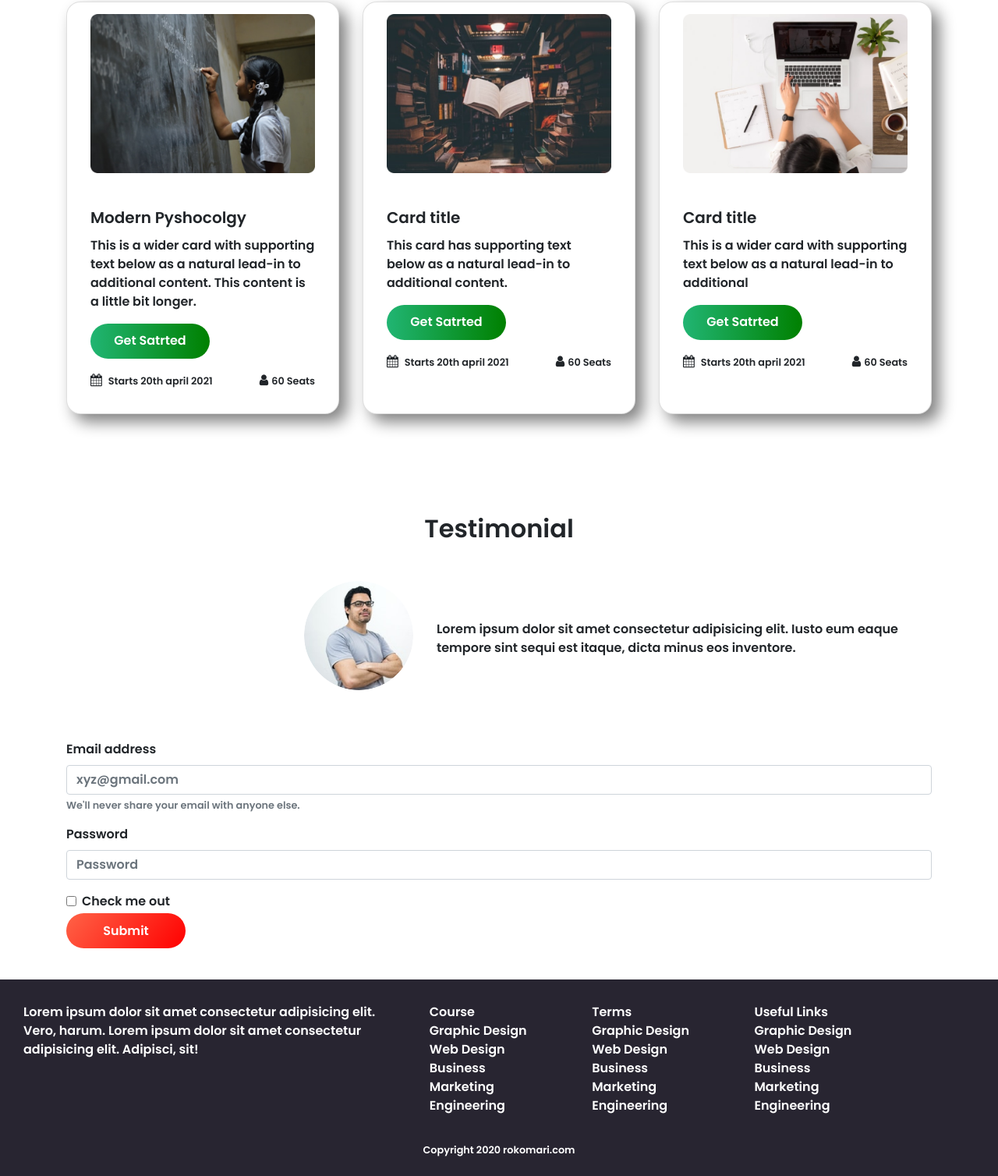
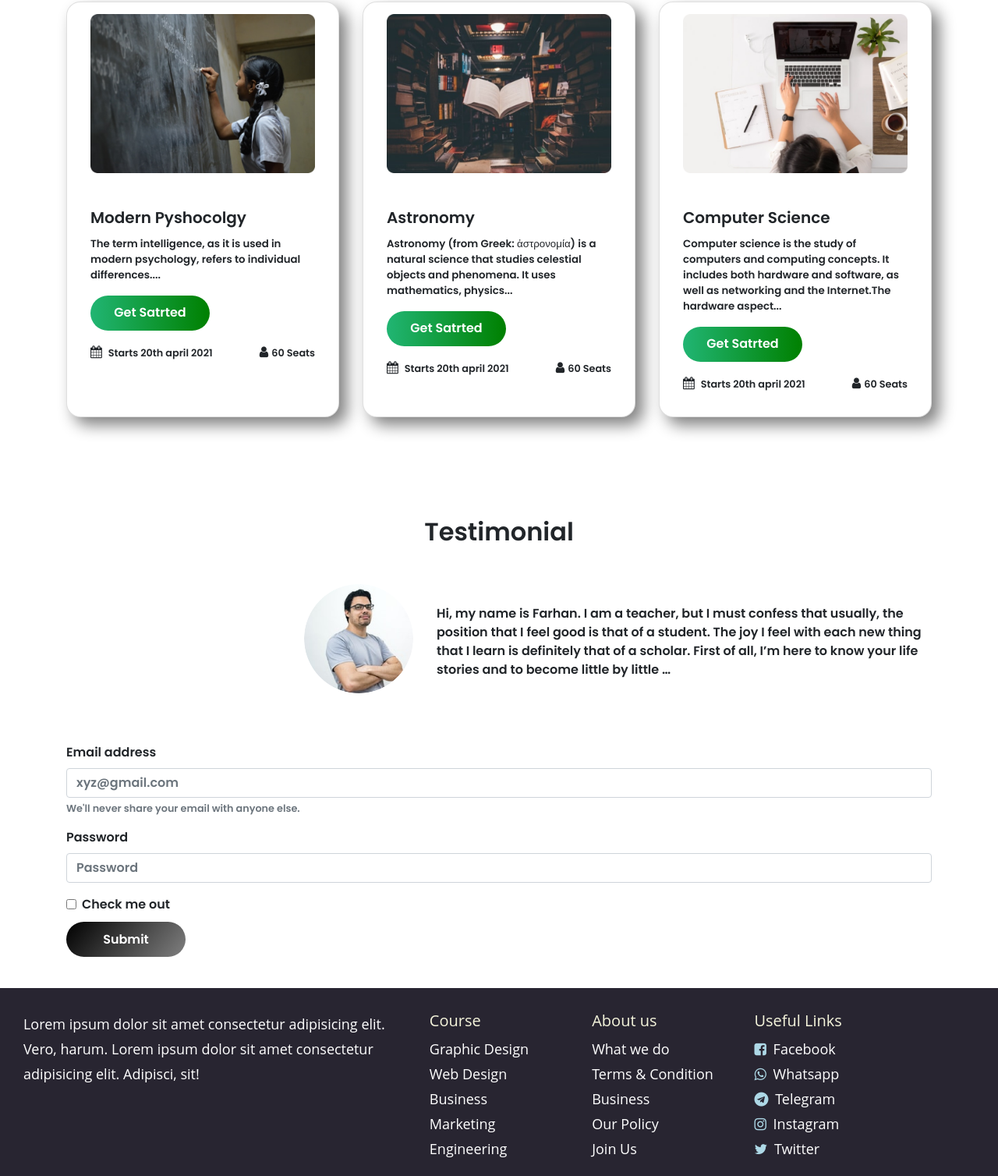
Before and after one commit to abedinforhan/E-school, a plain HTML site: page index.html in a window 1280 px wide. Shown: the part 938-2446 px from the top of the page at 78% size. Drawn offline with nearby package versions, Linux system fonts and the light colour scheme.

Commit message:
final touch up

```diff
--- a/index.html
+++ b/index.html
@@ -10,6 +10,7 @@
   <link rel="stylesheet" href="https://maxcdn.bootstrapcdn.com/bootstrap/4.0.0/css/bootstrap.min.css"
     integrity="sha384-Gn5384xqQ1aoWXA+058RXPxPg6fy4IWvTNh0E263XmFcJlSAwiGgFAW/dAiS6JXm" crossorigin="anonymous">
   <link rel="stylesheet" href="styles/style.css">
+  <link rel="shortcut icon" href="images/Logo.png" type="image/x-icon">
 </head>
 
 <body>
@@ -55,8 +56,7 @@
             <h5 class="text-red">Are you ready to learn?</h5>
             <h1>Learn with Fun</h1>
             <h1>on <span class="text-green">any schedule</span></h1>
-            <p>Lorem ipsum dolor sit amet consectetur adipisicing elit. Expedita, ex! Vel, placeat cupiditate? Id,
-              accusamus.</p>
+            <p>Learning is the process of acquiring new understanding, knowledge, behaviors, skills, values, attitudes, and preferences.</p>
             <button class="get-started-button">Get Started</button>
           </div>
         </div>
@@ -127,8 +127,7 @@
         <img class="card-img-top" src="images/Morder pyschology.png" alt="Card image cap">
         <div class="card-body">
           <h5 class="card-title">Modern Pyshocolgy</h5>
-          <p class="card-text">This is a wider card with supporting text below as a natural lead-in to additional
-            content. This content is a little bit longer.</p>
+          <p class="card-text">The term intelligence, as it is used in modern psychology, refers to individual differences....</p>
           <button class="get-started-button">Get Satrted</button>
           <div class=" d-flex justify-content-between mt-3">
             <div>
@@ -144,8 +143,8 @@
       <div class="card">
         <img class="card-img-top" src="images/Morder psyc.png" alt="Card image cap">
         <div class="card-body">
-          <h5 class="card-title">Card title</h5>
-          <p class="card-text">This card has supporting text below as a natural lead-in to additional content.</p>
+          <h5 class="card-title">Astronomy</h5>
+          <p class="card-text">Astronomy (from Greek: ἀστρονομία) is a natural science that studies celestial objects and phenomena. It uses mathematics, physics...</p>
           <button class="get-started-button">Get Satrted</button>
           <div class=" d-flex justify-content-between mt-3">
             <div>
@@ -162,8 +161,9 @@
       <div class="card">
         <img class="card-img-top" src="images/Morder pychons.png" alt="Card image cap">
         <div class="card-body">
-          <h5 class="card-title">Card title</h5>
-          <p class="card-text">This is a wider card with supporting text below as a natural lead-in to additional
+          <h5 class="card-title">Computer Science</h5>
+          <p class="card-text">
+            Computer science is the study of computers and computing concepts. It includes both hardware and software, as well as networking and the Internet.The hardware aspect...
           </p>
           <button class="get-started-button">Get Satrted</button>
           <div class=" d-flex justify-content-between mt-3">
@@ -192,15 +192,16 @@
         <img src="images/Man.png" alt="">
       </div>
       <div class=" col-12 col-lg-7 testimonial-text">
-        <p>Lorem ipsum dolor sit amet consectetur adipisicing elit. Iusto eum eaque tempore sint sequi est itaque, dicta
-          minus eos inventore.</p>
+        <p>Hi, my name is Farhan. I am a teacher, but I must confess that usually, the position that I feel good is that of a student. The joy I feel with each new thing that I learn is definitely that of a scholar. First of all, I’m here to know your life stories and to become little by little …</p>
       </div>
     </div>
 
 
   </section>
   <!-- ################## Testimonial section  Endss######### -->
-  <!-- ################## Testimonial section  Endss######### -->
+
+
+  <!-- ################## Form section  starts######### -->
   <section class=" container" id="signinId">
     <form>
       <div class="form-group">
@@ -219,7 +220,7 @@
       <button type="submit" class="submit-button">Submit</button>
     </form>
   </section>
-  <!-- ################## Testimonial section  Endss######### -->
+  <!-- ################## Form section ends section  Endss######### -->
 
   <section class="end-section">
     <div class="row ">
@@ -230,7 +231,7 @@
       <div class="col-12 col-lg-2 text-center text-lg-left">
         <ul class="list-unstyled ">
 
-          <li>Course</li>
+          <li><h5>Course</h5></li>
           <li>Graphic Design</li>
           <li>Web Design</li>
           <li>Business</li>
@@ -240,22 +241,37 @@
       </div>
       <div class="col-12 col-lg-2 text-center text-lg-left">
         <ul class="list-unstyled">
-          <li>Terms</li>
-          <li>Graphic Design</li>
-          <li>Web Design</li>
+          <li><h5>About us</h5></li>
+          <li>What we do</li>
+          <li>Terms & Condition</li>
           <li>Business</li>
-          <li>Marketing</li>
-          <li>Engineering</li>
+          <li>Our Policy</li>
+          <li>Join Us</li>
         </ul>
       </div>
       <div class="col-12 col-lg-2 text-center text-lg-left">
         <ul class="list-unstyled">
-          <li>Useful Links</li>
-          <li>Graphic Design</li>
-          <li>Web Design</li>
-          <li>Business</li>
-          <li>Marketing</li>
-          <li>Engineering</li>
+          <li><h5>Useful Links</h5></li>
+          <li>
+            <i class="fa fa-facebook-square mr-1" aria-hidden="true"></i>
+            Facebook
+          </li>
+          <li>
+            <i class="fa fa-whatsapp mr-1" aria-hidden="true"></i>
+            Whatsapp
+          </li>
+          <li>
+            <i class="fa fa-telegram mr-1" aria-hidden="true"></i>
+            Telegram
+          </li>
+          <li>
+            <i class="fa fa-instagram mr-1" aria-hidden="true"></i>
+            Instagram
+          </li>
+          <li>
+            <i class="fa fa-twitter mr-1" aria-hidden="true"></i>
+            Twitter
+          </li>
         </ul>
       </div>
 
@@ -264,6 +280,9 @@
 
     <footer class="text-center py-3">
       <small>Copyright 2020 rokomari.com</small>
+      <div>
+
+      </div>
     </footer>
 
   </section>
--- a/styles/style.css
+++ b/styles/style.css
@@ -40,8 +40,8 @@ section{
 }
 
 .submit-button{
-  background-image: linear-gradient(130deg,tomato,red);
-  margin-top: 3px;
+  background-image: linear-gradient(130deg,black,gray);
+  margin-top: 10px;
 }
 
 .card{
@@ -51,6 +51,11 @@ section{
 
 .card img{
   padding: 15px 30px;
+}
+
+.card-text{
+  font-size: smaller;
+  text-align: initial;
 }
 .card-body{
   padding: 30px;
@@ -76,6 +81,7 @@ section{
   background: #282531;
   color:#ffffff;
   padding: 30px;
+  font-family: 'Open Sans', sans-serif;
 
 
 }
@@ -97,3 +103,16 @@ section{
   width: 145px;
 
 }
+
+.end-section ul li h5{
+  color:beige;
+}
+
+.end-section{
+  font-size: 18px;
+  line-height: 32px;
+}
+
+.end-section i{
+  color: lightblue;
+}
```
Also changed, not shown: images/blog-ad-engineering-industry.webp (added), 1 other file.
